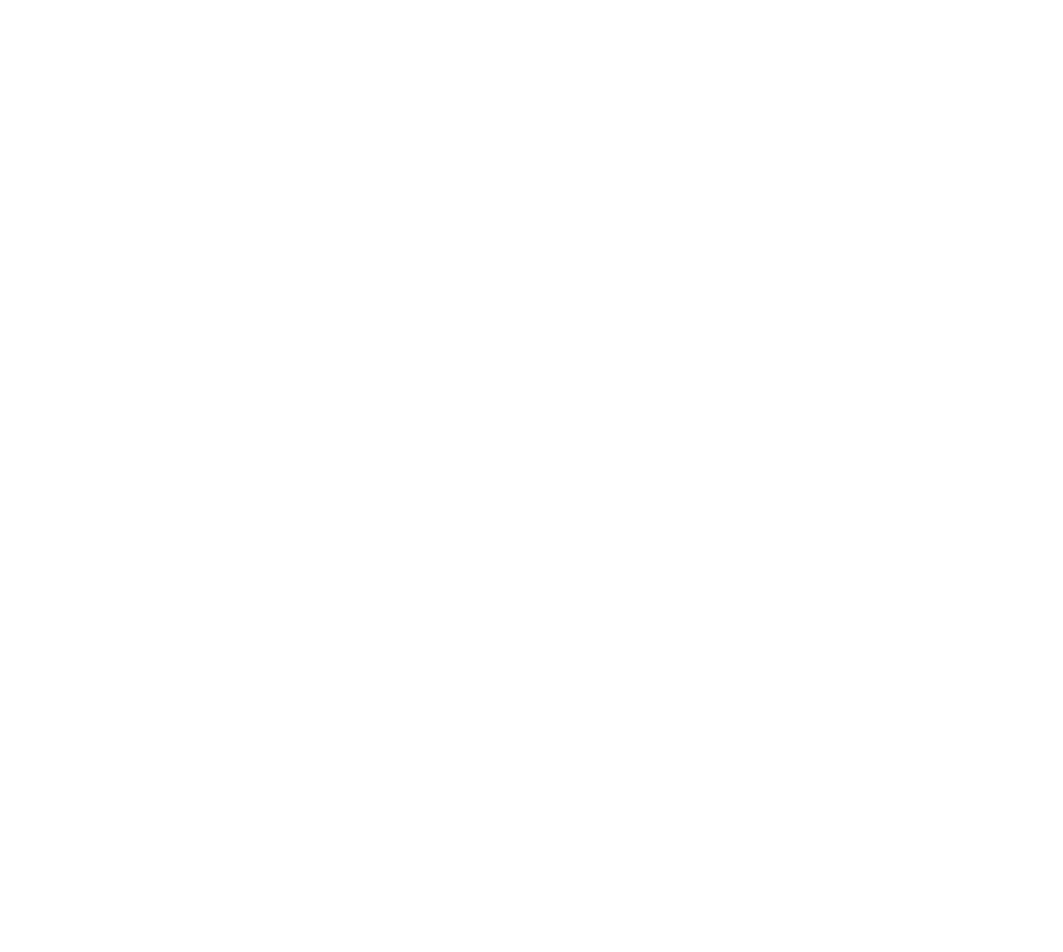
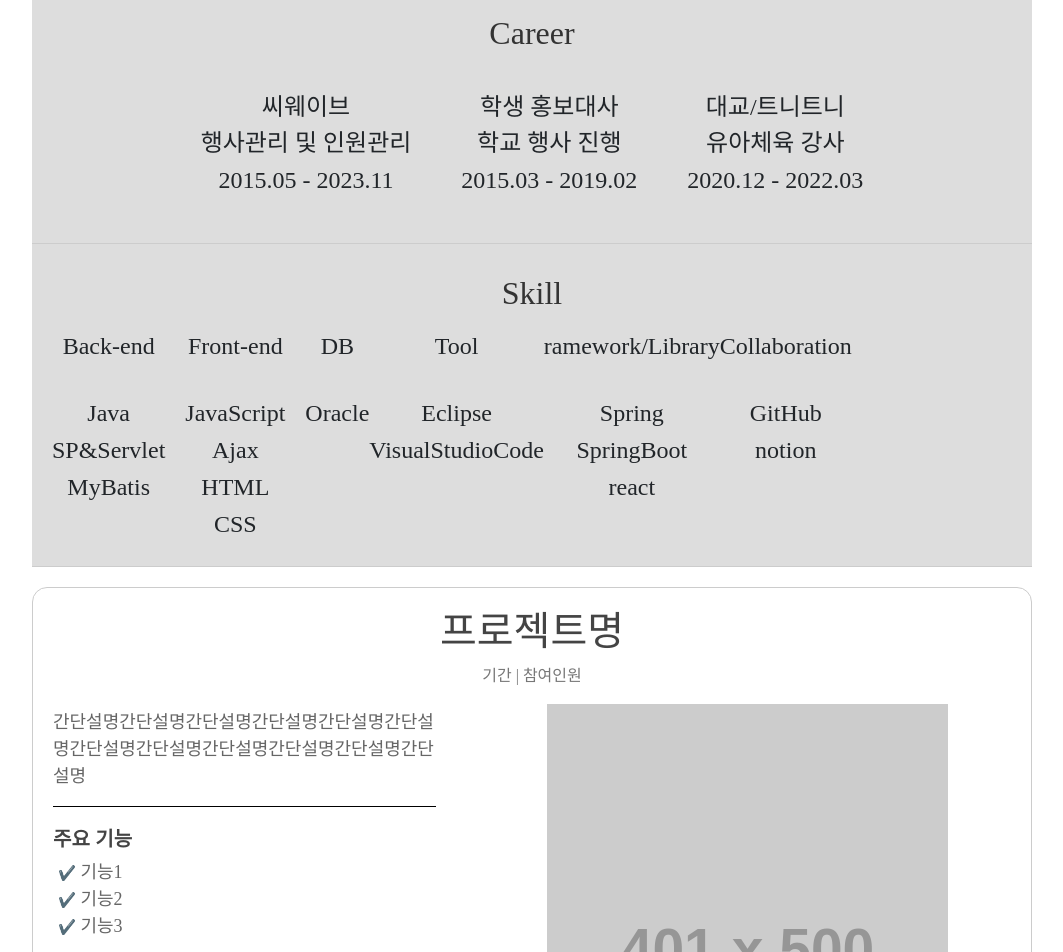
Before and after one commit to ssusss/portfoilo, a React (Create React App) app: page / in a window 1280 px wide. Shown: the part 1940-2892 px from the top of the page, without its empty margins (108-1171 px from the left). Before the commit the page ends 1375 px from the top, so only its background shows below. Built offline with nearby package versions, Linux system fonts and the light colour scheme; a web font is replaced by a local one.

Commit message:
한 페이지 형식으로 바꾸기

```diff
--- a/src/routes/Home.jsx
+++ b/src/routes/Home.jsx
@@ -1,6 +1,8 @@
 import IndexMyInfo from "../components/IndexMyInfo";
 import MyselfComponent from "../components/MyselfComponent";
 import Features from "../components/home/Features";
+import Project from "./Project";
+import Resume from "./Resume";
 
 
 const Home = () => {
@@ -17,6 +19,8 @@ const Home = () => {
                 <Features />
            </div>
 
+           <Resume/>
+           <Project/>
 
 
 
```
